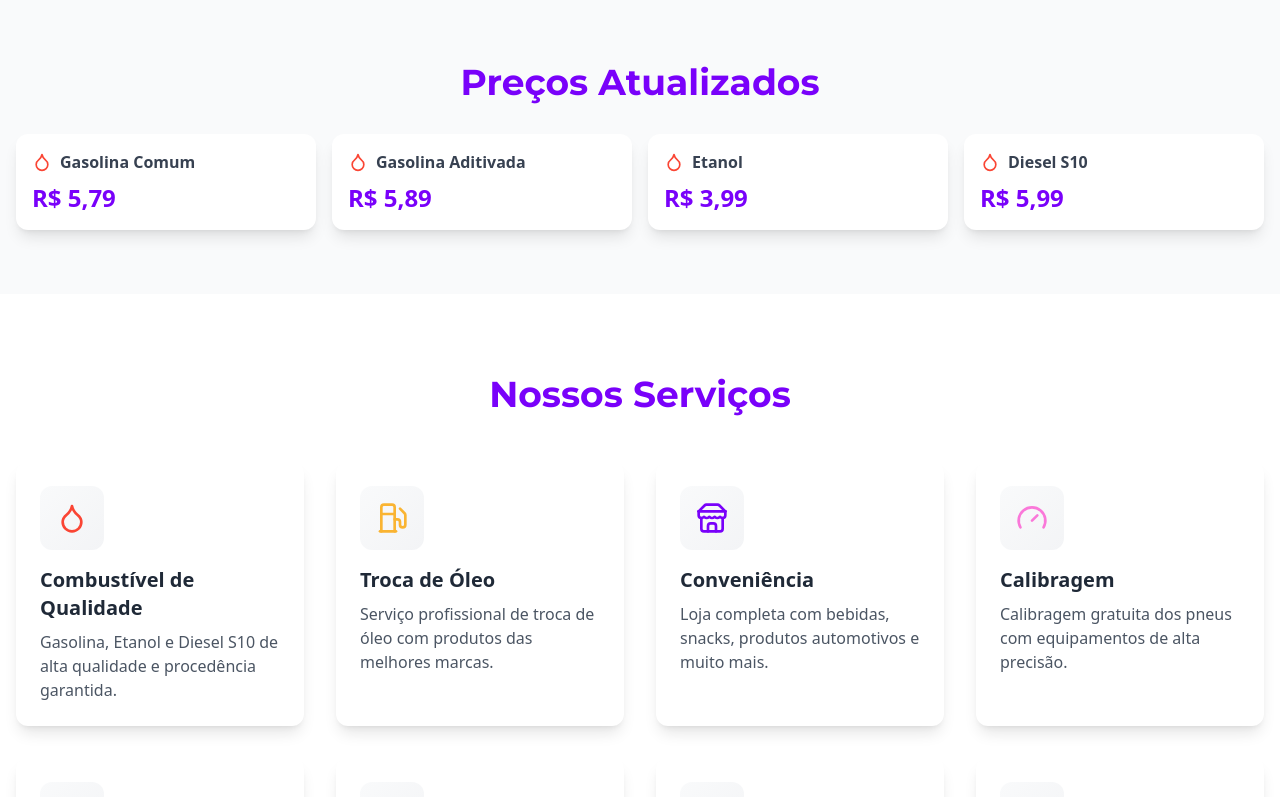
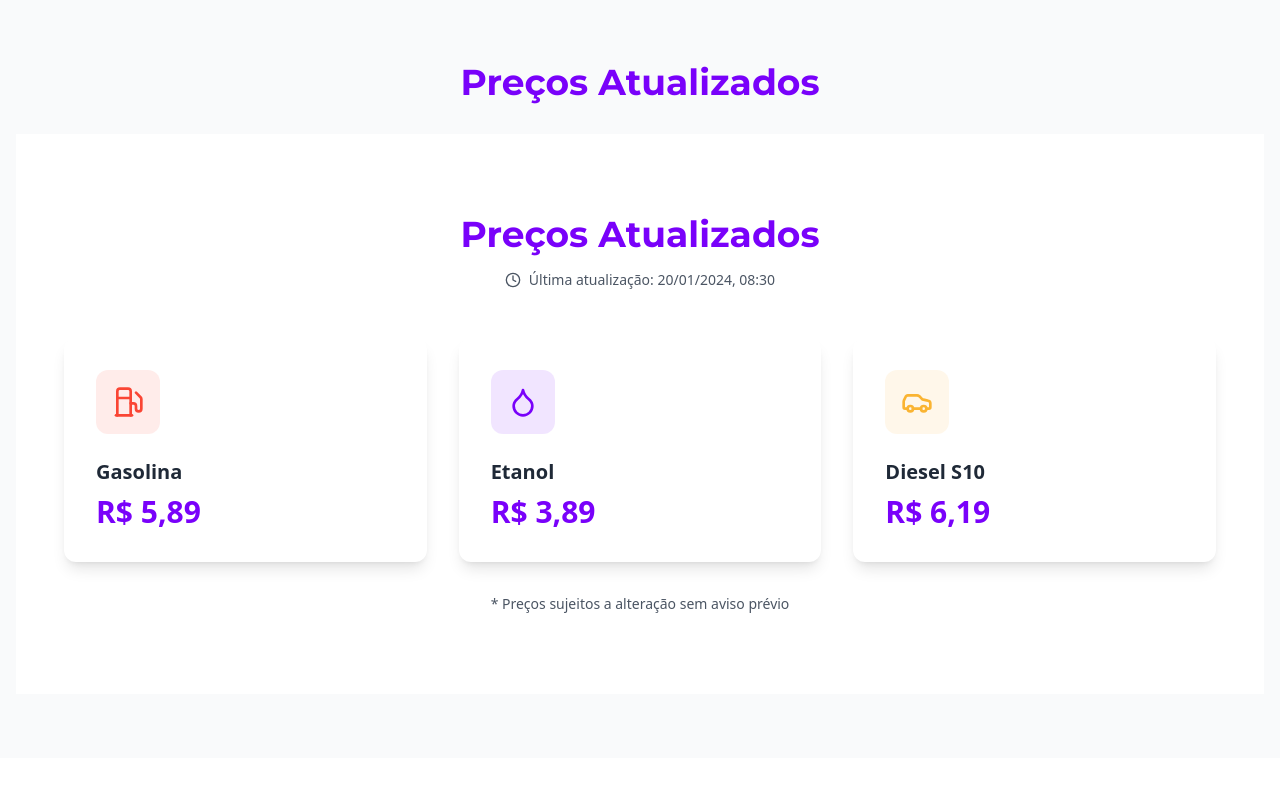
Before and after one commit to tarcinwth/787f6g798h, a React (Vite) app: page / in a window 1280 px wide. Shown: the part 802-1599 px from the top of the page. Built offline with nearby package versions, Linux system fonts and the light colour scheme.

Commit message:
Add files via upload

```diff
--- a/src/components/ContactSection.tsx
+++ b/src/components/ContactSection.tsx
@@ -53,7 +53,7 @@ export function ContactSection() {
   ];
 
   return (
-    <section className="relative py-20 bg-gradient-to-br from-white to-[#91A1FA]/10 dark:from-gray-900 dark:to-[#7901FA]/10 transition-colors duration-300">
+    <section className="relative py-20 bg-gradient-to-br from-white to-[#91A1FA]/10 dark:bg-gray-900 transition-colors duration-300">
       {/* Elementos decorativos de fundo */}
       <div className="absolute inset-0 pointer-events-none">
         <div className="absolute top-0 left-0 w-full h-40 bg-gradient-to-b from-white to-transparent" />
@@ -73,7 +73,7 @@ export function ContactSection() {
           </h2>
 
           <div className="grid lg:grid-cols-2 gap-8">
-            <div className="grid grid-cols-1 sm:grid-cols-2 md:grid-cols-2 gap-4 sm:gap-6">
+            <div className="grid grid-cols-1 sm:grid-cols-2 gap-4">
               {contactInfo.map((item) => (
                 <motion.div
                   key={item.title}
@@ -99,7 +99,7 @@ export function ContactSection() {
               ))}
             </div>
 
-            <div className="bg-white dark:bg-gray-800 rounded-xl shadow-lg overflow-hidden h-[400px] sm:h-[450px] lg:h-[500px]">
+            <div className="bg-white dark:bg-gray-800 rounded-xl shadow-lg overflow-hidden h-[600px] lg:h-[700px]">
               <InteractiveMap />
             </div>
           </div>
--- a/src/components/FuelPrices.tsx
+++ b/src/components/FuelPrices.tsx
@@ -1,31 +1,97 @@
 import { motion } from "framer-motion";
-import { Droplet } from "lucide-react";
+import { useInView } from "../hooks/useInView";
+import { Fuel, Droplet, Car, Clock } from "lucide-react";
 
 export function FuelPrices() {
+  const { ref, isInView } = useInView();
+
+  // Simular data e hora da última atualização
+  const lastUpdate = new Date("2024-01-20T08:30:00");
+
+  const formatDateTime = (date: Date) => {
+    return new Intl.DateTimeFormat("pt-BR", {
+      day: "2-digit",
+      month: "2-digit",
+      year: "numeric",
+      hour: "2-digit",
+      minute: "2-digit",
+    }).format(date);
+  };
+
   const prices = [
-    { type: "Gasolina Comum", price: "5,79" },
-    { type: "Gasolina Aditivada", price: "5,89" },
-    { type: "Etanol", price: "3,99" },
-    { type: "Diesel S10", price: "5,99" },
+    {
+      icon: <Fuel className="w-8 h-8 text-[#FA4534]" />,
+      name: "Gasolina",
+      price: "R$ 5,89",
+      bgColor: "bg-[#FA4534]/10 dark:bg-[#FA4534]/5",
+    },
+    {
+      icon: <Droplet className="w-8 h-8 text-[#7901FA]" />,
+      name: "Etanol",
+      price: "R$ 3,89",
+      bgColor: "bg-[#7901FA]/10 dark:bg-[#7901FA]/5",
+    },
+    {
+      icon: <Car className="w-8 h-8 text-[#FAB432]" />,
+      name: "Diesel S10",
+      price: "R$ 6,19",
+      bgColor: "bg-[#FAB432]/10 dark:bg-[#FAB432]/5",
+    },
   ];
 
   return (
-    <div className="grid grid-cols-2 md:grid-cols-4 gap-4">
-      {prices.map((fuel, index) => (
+    <section className="py-20 bg-white dark:bg-gray-900 transition-colors duration-300">
+      <div className="container mx-auto px-4">
         <motion.div
-          key={fuel.type}
-          initial={{ opacity: 0, y: 20 }}
-          animate={{ opacity: 1, y: 0 }}
-          transition={{ delay: index * 0.1 }}
-          className="bg-white rounded-xl p-4 shadow-lg hover:shadow-xl transition-shadow"
+          ref={ref}
+          initial={{ opacity: 0, y: 50 }}
+          animate={isInView ? { opacity: 1, y: 0 } : {}}
+          className="max-w-6xl mx-auto"
         >
-          <div className="flex items-center gap-2 mb-2">
-            <Droplet className="w-5 h-5 text-[#FA4534]" />
-            <h3 className="font-semibold text-gray-700">{fuel.type}</h3>
+          <h2 className="text-center font-['Montserrat'] text-3xl md:text-4xl font-bold text-[#7901FA] dark:text-[#9B4DFF] mb-4">
+            Preços Atualizados
+          </h2>
+
+          <div className="flex items-center justify-center gap-2 mb-12 text-gray-600 dark:text-gray-400">
+            <Clock className="w-4 h-4" />
+            <span className="text-sm">
+              Última atualização: {formatDateTime(lastUpdate)}
+            </span>
           </div>
-          <p className="text-2xl font-bold text-[#7901FA]">R$ {fuel.price}</p>
+
+          <div className="grid grid-cols-1 md:grid-cols-3 gap-8">
+            {prices.map((item) => (
+              <motion.div
+                key={item.name}
+                initial={{ opacity: 0, y: 20 }}
+                animate={isInView ? { opacity: 1, y: 0 } : {}}
+                whileHover={{ scale: 1.02 }}
+                className="bg-white dark:bg-gray-800 rounded-xl shadow-lg p-8 hover:shadow-xl transition-all duration-300"
+              >
+                <div
+                  className={`${item.bgColor} w-16 h-16 rounded-xl flex items-center justify-center mb-6`}
+                >
+                  {item.icon}
+                </div>
+                <h3 className="text-xl font-semibold text-gray-800 dark:text-white mb-2">
+                  {item.name}
+                </h3>
+                <p className="text-3xl font-bold text-[#7901FA] dark:text-[#9B4DFF]">
+                  {item.price}
+                </p>
+              </motion.div>
+            ))}
+          </div>
+
+          <motion.p
+            initial={{ opacity: 0 }}
+            animate={isInView ? { opacity: 1 } : {}}
+            className="text-center text-gray-600 dark:text-gray-400 mt-8 text-sm"
+          >
+            * Preços sujeitos a alteração sem aviso prévio
+          </motion.p>
         </motion.div>
-      ))}
-    </div>
+      </div>
+    </section>
   );
 }
--- a/src/components/InteractiveMap.tsx
+++ b/src/components/InteractiveMap.tsx
@@ -14,14 +14,13 @@ export function InteractiveMap() {
       <iframe
         src={`https://www.google.com/maps/embed/v1/place?key=${
           import.meta.env.VITE_GOOGLE_MAPS_API_KEY
-        }&q=Posto+Catitú,Amargosa+BA&zoom=15&maptype=roadmap${
-          theme === "dark"
-            ? "&style=feature:all|element:all|invert_lightness:true|hue:0x00ffff"
-            : ""
-        }`}
+        }&q=Posto+Catitú,Amargosa+BA&zoom=15&maptype=roadmap`}
         width="100%"
         height="100%"
-        style={{ border: 0 }}
+        style={{
+          border: 0,
+          filter: theme === "dark" ? "invert(90%) hue-rotate(180deg)" : "none",
+        }}
         allowFullScreen
         loading="lazy"
         referrerPolicy="no-referrer-when-downgrade"
```
